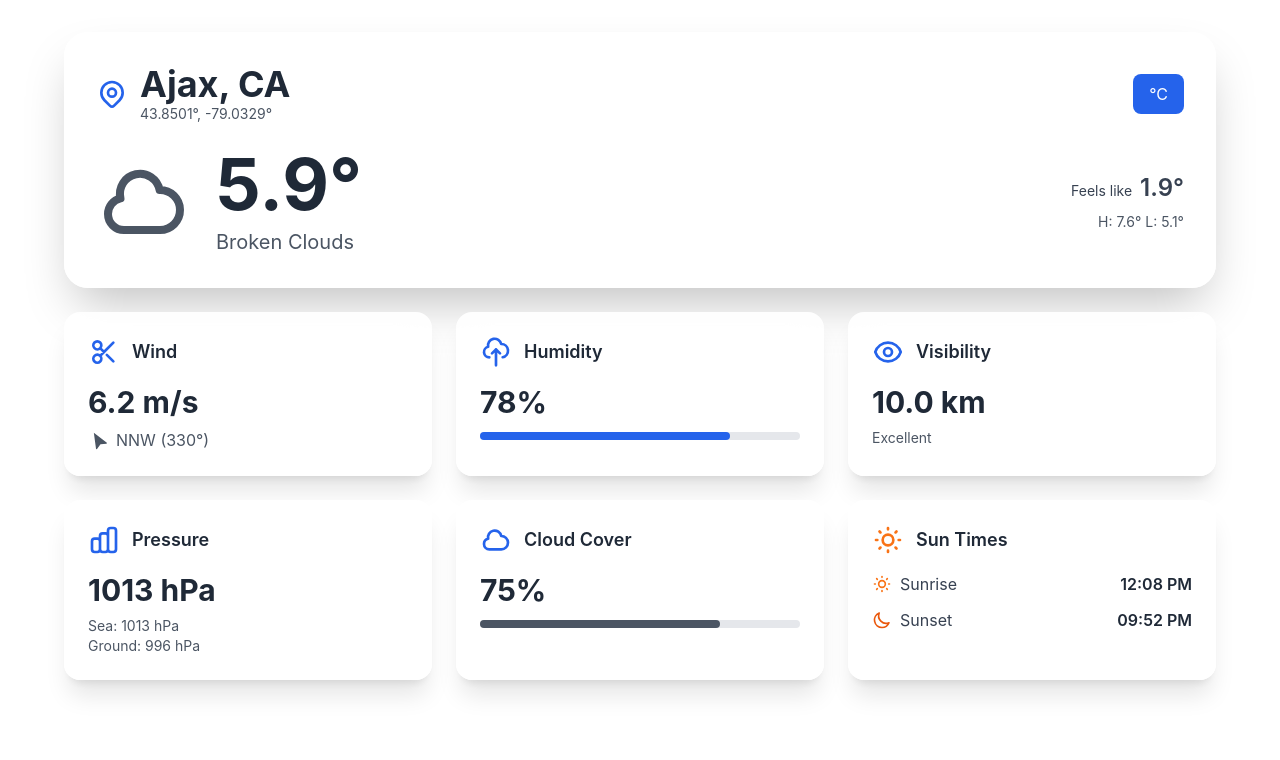
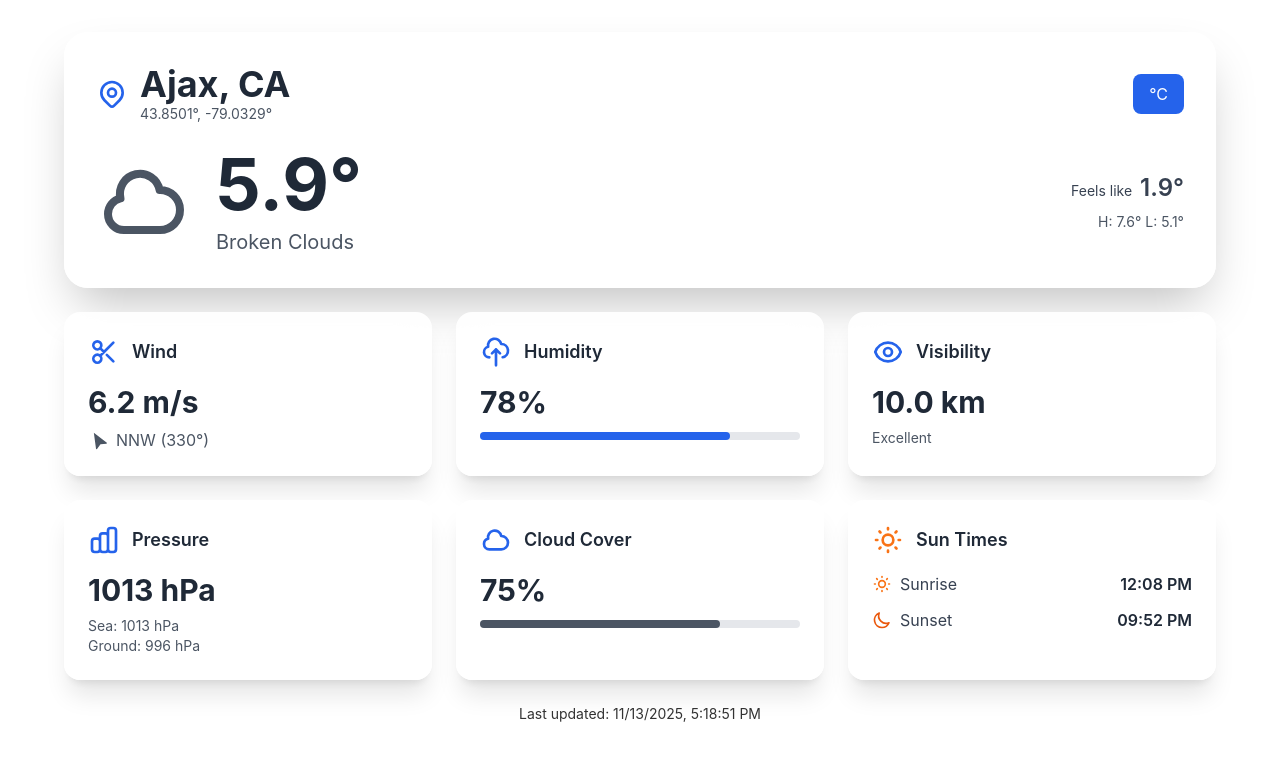
Before and after one commit to PuneethKal/weather-app, a React (Create React App) app in the folder client/: page / in a window 1280 px wide. Shown: the top 760 px of the page. Built offline with nearby package versions, Linux system fonts and the light colour scheme.

Commit message:
shows last update date (temporary)

```diff
--- a/client/src/WeatherDashboard.js
+++ b/client/src/WeatherDashboard.js
@@ -252,7 +252,11 @@ export default function WeatherDashboard() {
           </div>
         </div>
 
-
+        {/* USES CURRENT DATE BUT DOESNT UDPATE DATA, TO BE DONE! */}
+        {/* Footer Info */}
+        <div className="mt-6 text-center text-black/80 text-sm">
+          Last updated: {new Date(weatherData.dt * 1000).toLocaleString()}
+        </div>
 
       </div>
     </div>
```
